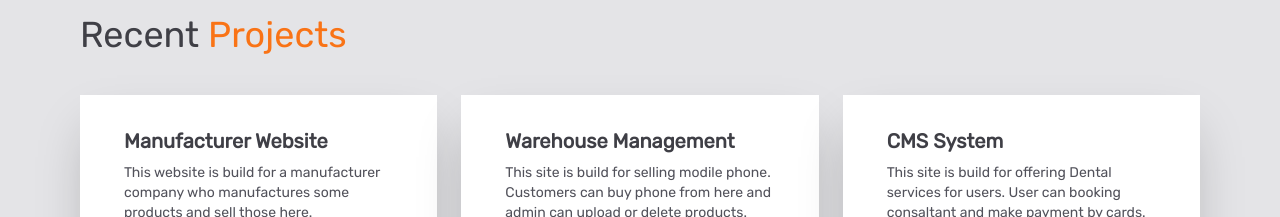
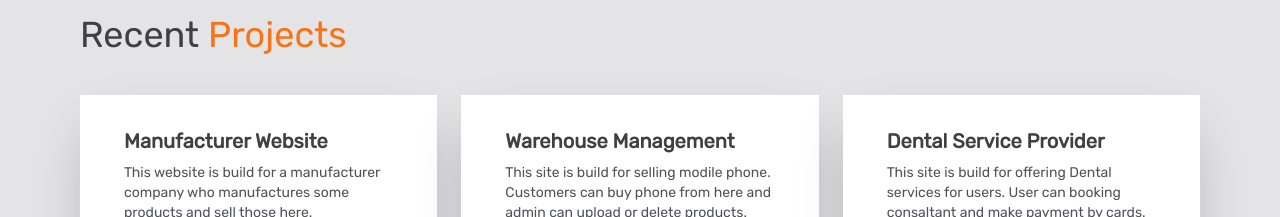
Before and after one commit to mehedialmamun21/my-portfolio, a React (Create React App) app: page / in a window 1280 px wide. Shown: the part 780-997 px from the top of the page. Built offline with nearby package versions, Linux system fonts and the light colour scheme.

Commit message:
project section updated with cms to dental service provider name

```diff
--- a/src/Pages/Projects/Projects.js
+++ b/src/Pages/Projects/Projects.js
@@ -5,7 +5,7 @@ const Projects = () => {
     const projects = [
         { id: 1, img: "https://i.postimg.cc/PJtGWxYL/manufacturer.png", name: 'Manufacturer Website', about: "This website is build for a manufacturer company who manufactures some products and sell those here." },
         { id: 2, img: "https://i.postimg.cc/7Yr6GM5h/warehouse.png", name: 'Warehouse Management', about: "This site is build for selling modile phone. Customers can buy phone from here and admin can upload or delete products." },
-        { id: 3, img: "https://i.postimg.cc/c4tXWFx9/cms.png", name: 'CMS System', about: "This site is build for offering Dental services for users. User can booking consaltant and make payment by cards." },
+        { id: 3, img: "https://i.postimg.cc/c4tXWFx9/cms.png", name: 'Dental Service Provider', about: "This site is build for offering Dental services for users. User can booking consaltant and make payment by cards." },
         { id: 4, img: "https://i.postimg.cc/c4tXWFx9/cms.png", name: 'Leaf Disease Classification', about: "This site is build for predicting crop disease. Here, we've worked on Potato Leaf Disease prediction with CNN algorithm." },
         { id: 5, img: "https://i.postimg.cc/c4tXWFx9/cms.png", name: 'License Plate Detection', about: "By this, we can detect vehicles (car's) number plate accurately." }
     ]
```
